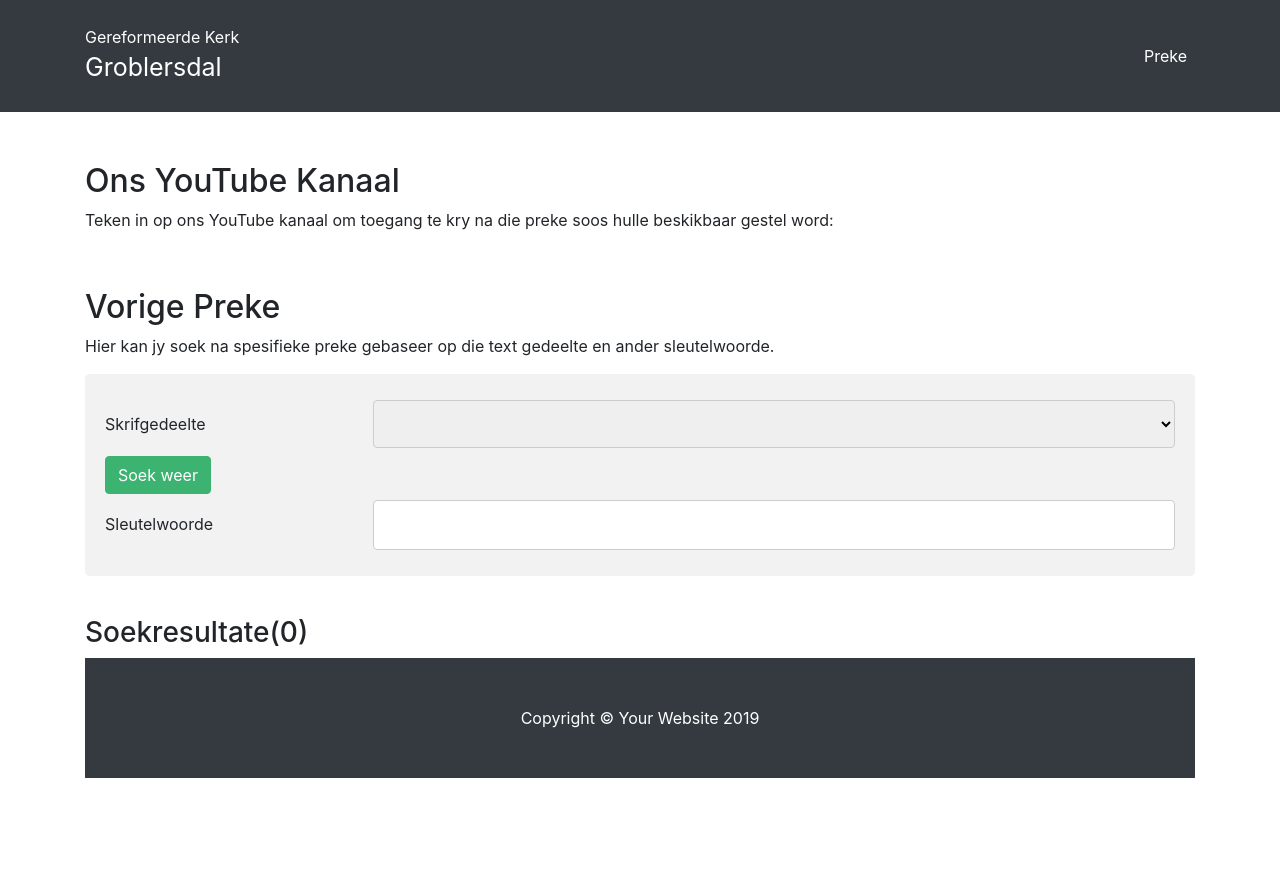
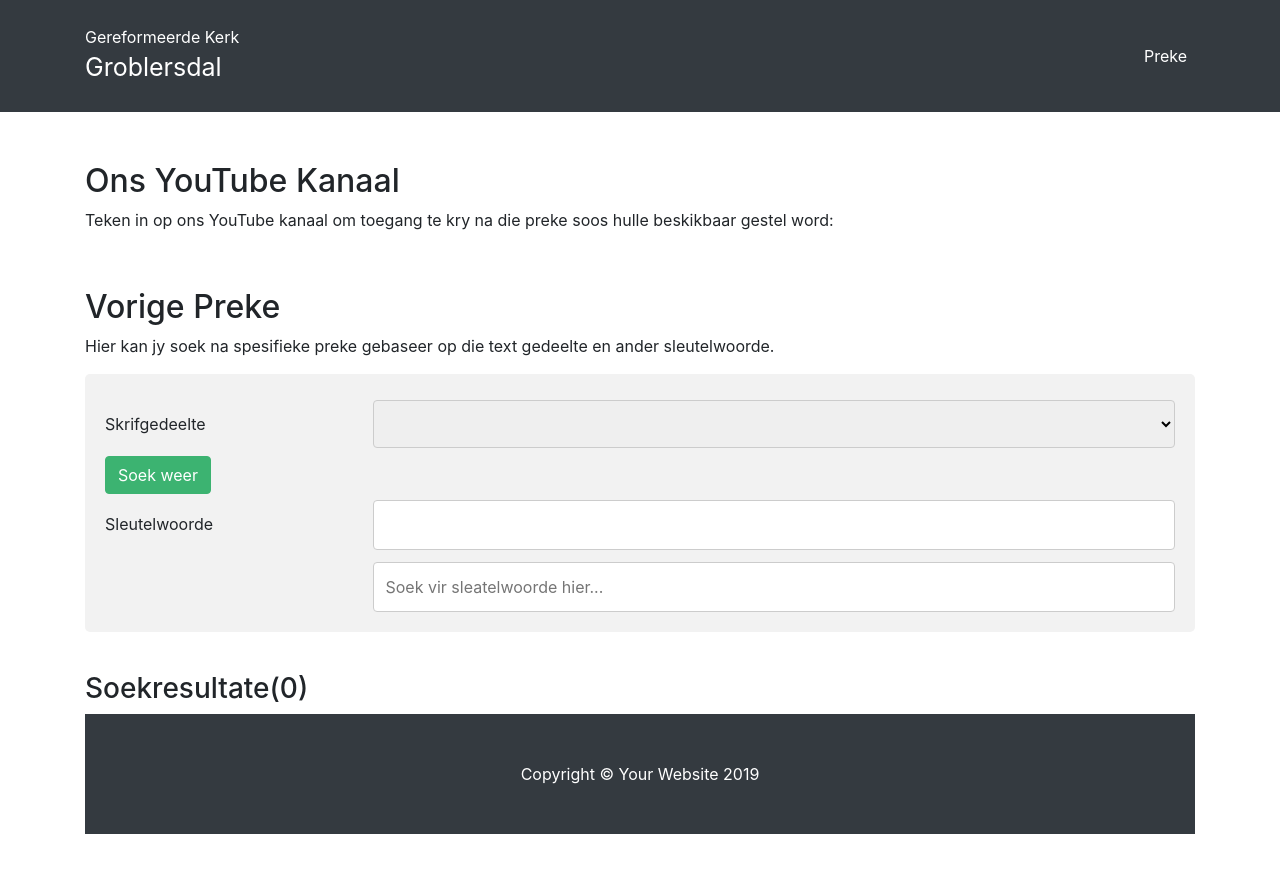
Before and after one commit to gkgd/website, a Jekyll site: the page built from preke.md, in a window 1280 px wide. Shown: the top 873 px of the page. Built offline with Jekyll 4.4.1, drawn with Linux system fonts in a browser that asks for light colours; comment, search, counter and statistics services are not loaded.

Commit message:
Update preke.md

```diff
--- a/preke.md
+++ b/preke.md
@@ -141,6 +141,14 @@ Hier kan jy soek na spesifieke preke gebaseer op die text gedeelte en ander sleu
         <input type="text" id="keywords" name="keywords" placeholder="Soek vir sleatelwoorde hier..." oninput="onSearch()">
       </div>
     </div>
+    <div class="row">
+      <div class="col-25">
+        &nbsp;
+      </div>
+      <div class="col-75">
+        <input type="text" id="keywords" name="keywords" placeholder="Soek vir sleatelwoorde hier..." oninput="onSearch()">
+      </div>
+    </div>
   </form>
 </div>
 <br/>
```
